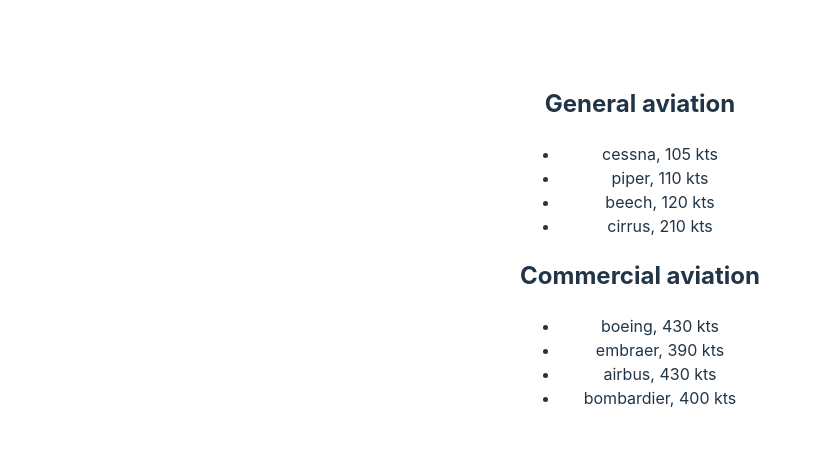
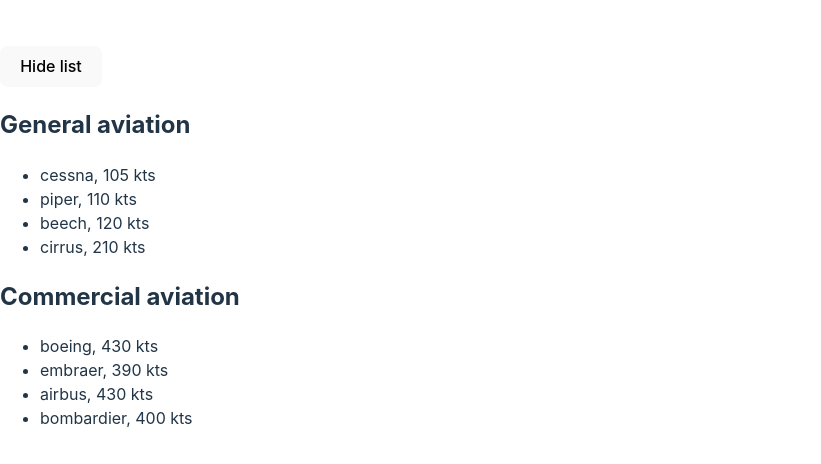
Before and after one commit to capt-ines/react-app, a React (Vite) app: page / in a window 1280 px wide. Shown: the part 154-618 px from the top of the page, without its empty margins (0-821 px from the left). Built offline with nearby package versions, Linux system fonts and the light colour scheme.

Commit message:
created toggle button for lists

```diff
--- a/src/List.jsx
+++ b/src/List.jsx
@@ -1,4 +1,4 @@
-function List({ category, items }) {
+function List({ category = "undefined", items = [] }) {
   const listItems = items.map((item) => {
     return (
       <li key={item.id}>
--- /dev/null
+++ b/src/ListButton.jsx
@@ -0,0 +1,21 @@
+import App4 from "./App4";
+import { useState } from "react";
+import { Fragment } from "react";
+
+function ListButton() {
+  const [visibility, setVisibility] = useState(true);
+  const toggleListVisibility = () => {
+    setVisibility((prevState) => !prevState);
+  };
+
+  return (
+    <>
+      <button onClick={toggleListVisibility}>
+        {visibility ? "Hide list" : "Show list"}
+      </button>
+      {visibility && <App4 />}
+    </>
+  );
+}
+
+export default ListButton;
--- a/src/main.jsx
+++ b/src/main.jsx
@@ -1,12 +1,10 @@
 import { StrictMode } from "react";
 import { createRoot } from "react-dom/client";
 import "./index.css";
-import Students from "./App2.jsx";
-import App3 from "./App3.jsx";
-import App4 from "./App4.jsx";
+import ListButton from "./ListButton";
 
 createRoot(document.getElementById("root")).render(
   <StrictMode>
-    <App4 />
+    <ListButton />
   </StrictMode>
 );
```
